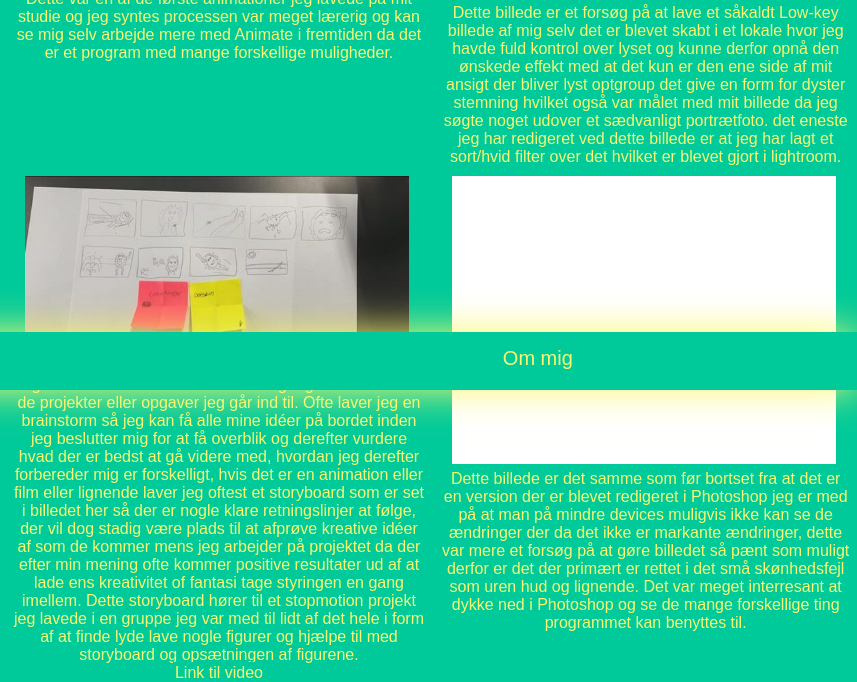
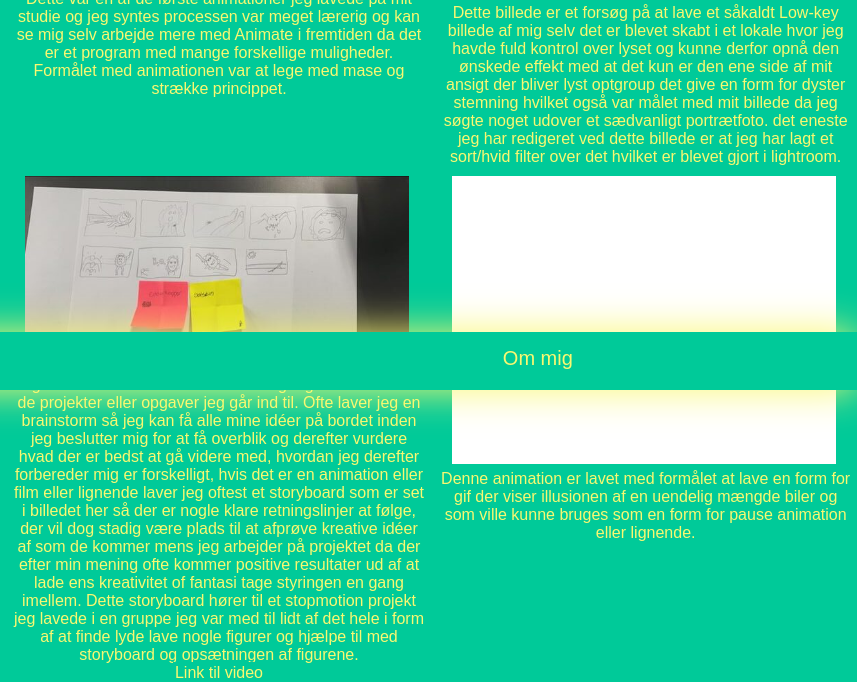
Before and after one commit to patrickLykke/HTMLprz, a plain HTML site: page portfolio.html in a window 1280 px wide. Shown: the part 410-1092 px from the top of the page, 423-1280 px from the left. Drawn offline with Linux system fonts and the light colour scheme; a web font is replaced by a local one.

Commit message:
last changes

```diff
--- a/portfolio.html
+++ b/portfolio.html
@@ -11,7 +11,7 @@
   <body>
     <div class="gridcontainer">
       <div class="main-head">
-        <h1> <a class="frontlink" href="prz.html">Patrick Malig Lykke</a></h1>
+        <h1> <a class="frontlink" href="index.html">Patrick Malig Lykke</a></h1>
       </div>
       <nav>
         <ul class="navi">
@@ -31,7 +31,7 @@
           <img class="mypicture" src="animations/animation-ball-sun.gif" alt="portfoliopic2">
           <div class="picturetekst">
             <p>Denne animation er lavet i programmet Adobe Animate. Dette var en af de første animationer jeg lavede på mit studie og jeg syntes processen var meget lærerig og kan se mig selv arbejde mere med Animate
-            i fremtiden da det er et program med mange forskellige muligheder.</p>
+            i fremtiden da det er et program med mange forskellige muligheder. Formålet med animationen var at lege med mase og strække princippet.</p>
           </div>
         </div>
         <div class="pictures picture3">
@@ -61,8 +61,7 @@
           <div class="pictures picture6">
             <img class="mypicture" src="animations/runningcar.gif" alt="portfoliopic4">
             <div class="picturetekst">
-              <p>Dette billede er det samme som før bortset fra at det er en version der er blevet redigeret i Photoshop jeg er med på at man på mindre devices muligvis ikke kan se de ændringer der da det ikke er markante ændringer, dette var mere et forsøg på at gøre billedet
-              så pænt som muligt derfor er det der primært er rettet i det små skønhedsfejl som uren hud og lignende. Det var meget interresant at dykke ned i Photoshop og se de mange forskellige ting programmet kan benyttes til. </p>
+              <p>Denne animation er lavet med formålet at lave en form for gif der viser illusionen af en uendelig mængde biler og som ville kunne bruges som en form for pause animation eller lignende.</p>
             </div>
         </div>
     <div class="footer">
```
Also changed, not shown: index.html (renamed from prz.html, +2 -2 lines), ommig.html (+1 -1 lines), 1 other file.
